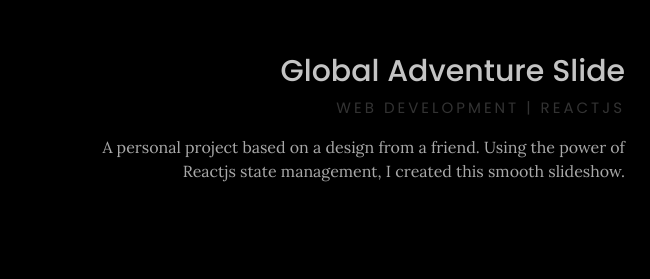
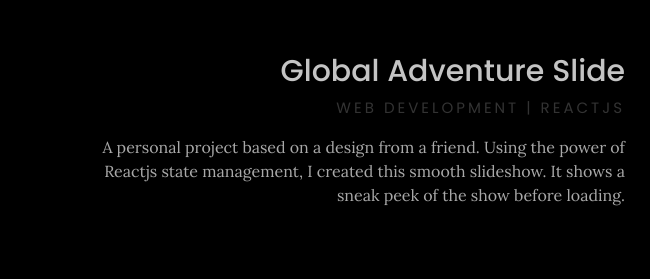
Before and after one commit to wisdomosara/webport1, a plain HTML site: page index.html in a window 1280 px wide. Shown: the part 5723-6002 px from the top of the page, 0-650 px from the left. Drawn offline with Linux system fonts and the light colour scheme.

Commit message:
Update index.html

```diff
--- a/index.html
+++ b/index.html
@@ -309,7 +309,7 @@
                     <div class="col-12 portfolio-text text-md-right col-md-6 order-md-1 wow fadeInLeft" data-wow-duration="0.4s" data-wow-delay="0.6s" >
                         <h4 class="my-2">Global Adventure Slide</h4>
                         <h5 class="mb-3">WEB DEVELOPMENT | REACTJS</h5>
-                        <p>A personal project based on a design from a friend. Using the power of Reactjs state management, I created this smooth slideshow.</p>
+                        <p>A personal project based on a design from a friend. Using the power of Reactjs state management, I created this smooth slideshow. It shows a sneak peek of the show before loading.</p>
                     </div>
                 </div>
             </div>
```
